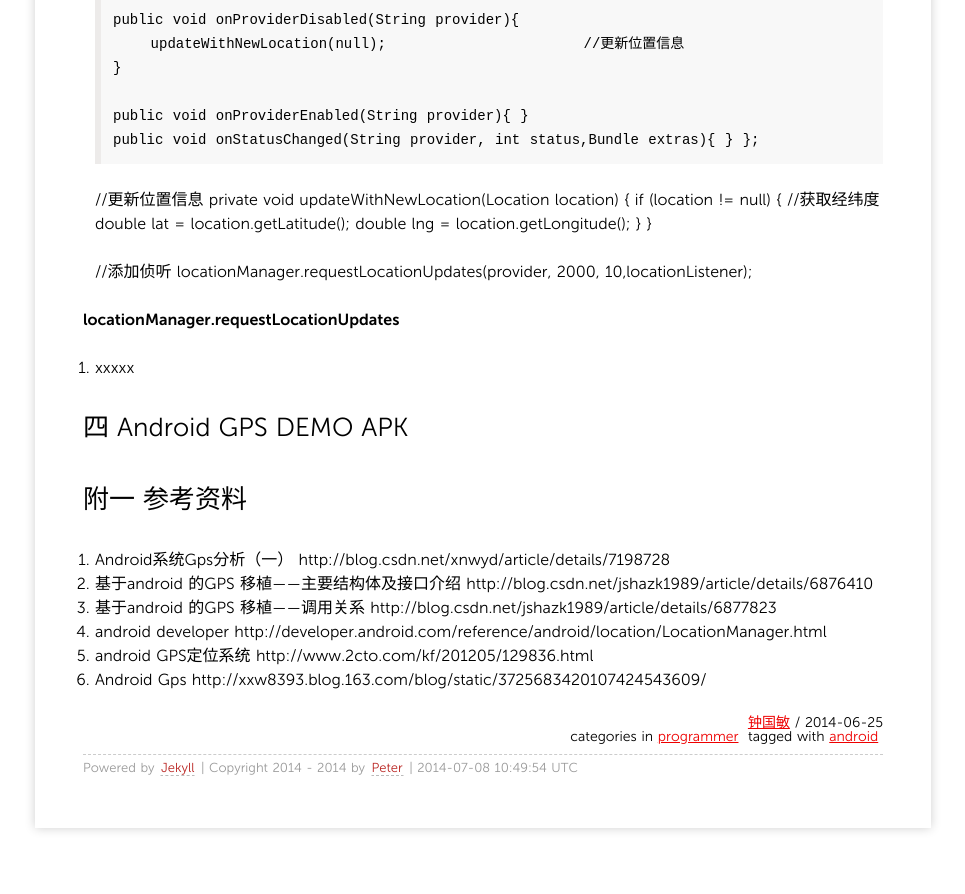
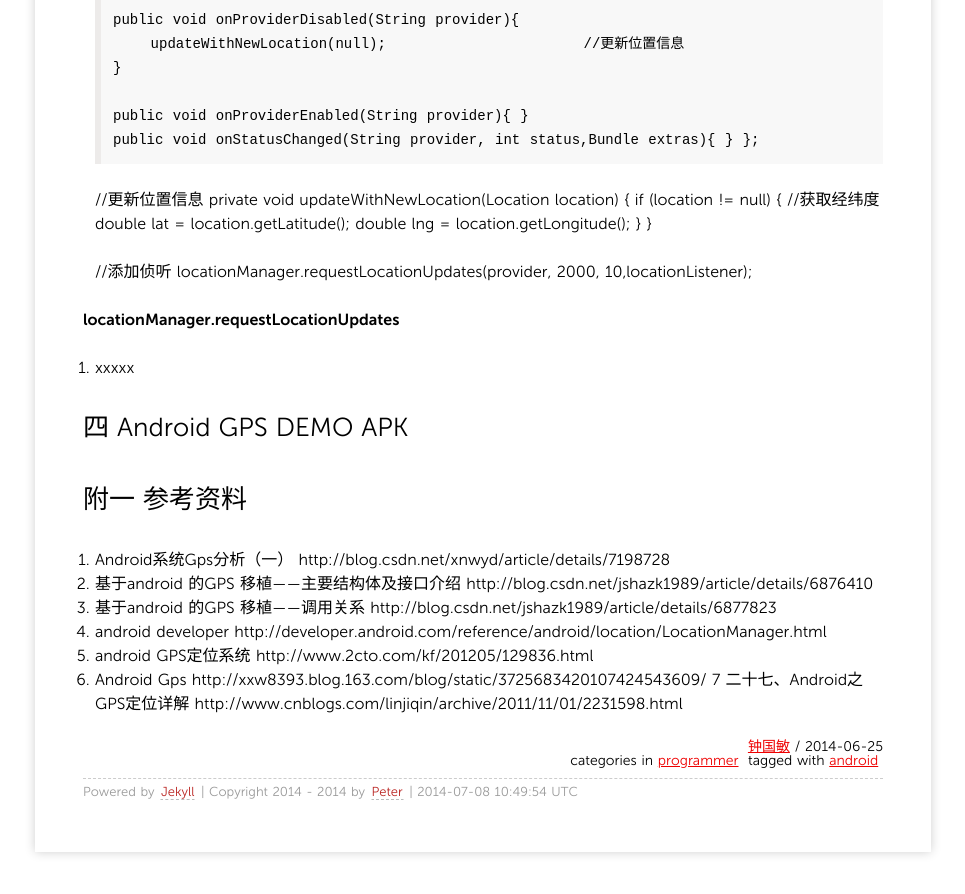
Before and after one commit to fengyr/blog, a Jekyll site: the page built from _posts/2014/2014-06-25-Android-GPS.md, in a window 1280 px wide and 900 px high, scrolled down 4614 px. Shown: the top 894 px of the window, without its empty margins (157-1122 px from the left). Built offline with Jekyll 4.4.1, drawn with Linux system fonts in a browser that asks for light colours; Markdown is read by kramdown in place of the engine named in the settings.

Commit message:
Update 2014-06-25-Android-GPS.md, 2014-07-01-Android-Gyroscope.md

```diff
--- a/_posts/2014/2014-06-25-Android-GPS.md
+++ b/_posts/2014/2014-06-25-Android-GPS.md
@@ -299,3 +299,5 @@ __locationManager.requestLocationUpdates__
 	http://www.2cto.com/kf/201205/129836.html
 6.	Android Gps
 	http://xxw8393.blog.163.com/blog/static/3725683420107424543609/
+7	二十七、Android之GPS定位详解
+	http://www.cnblogs.com/linjiqin/archive/2011/11/01/2231598.html
```
Also changed, not shown: _posts/2014/2014-07-01-Android-Gyroscope.md (+2 -0 lines).
